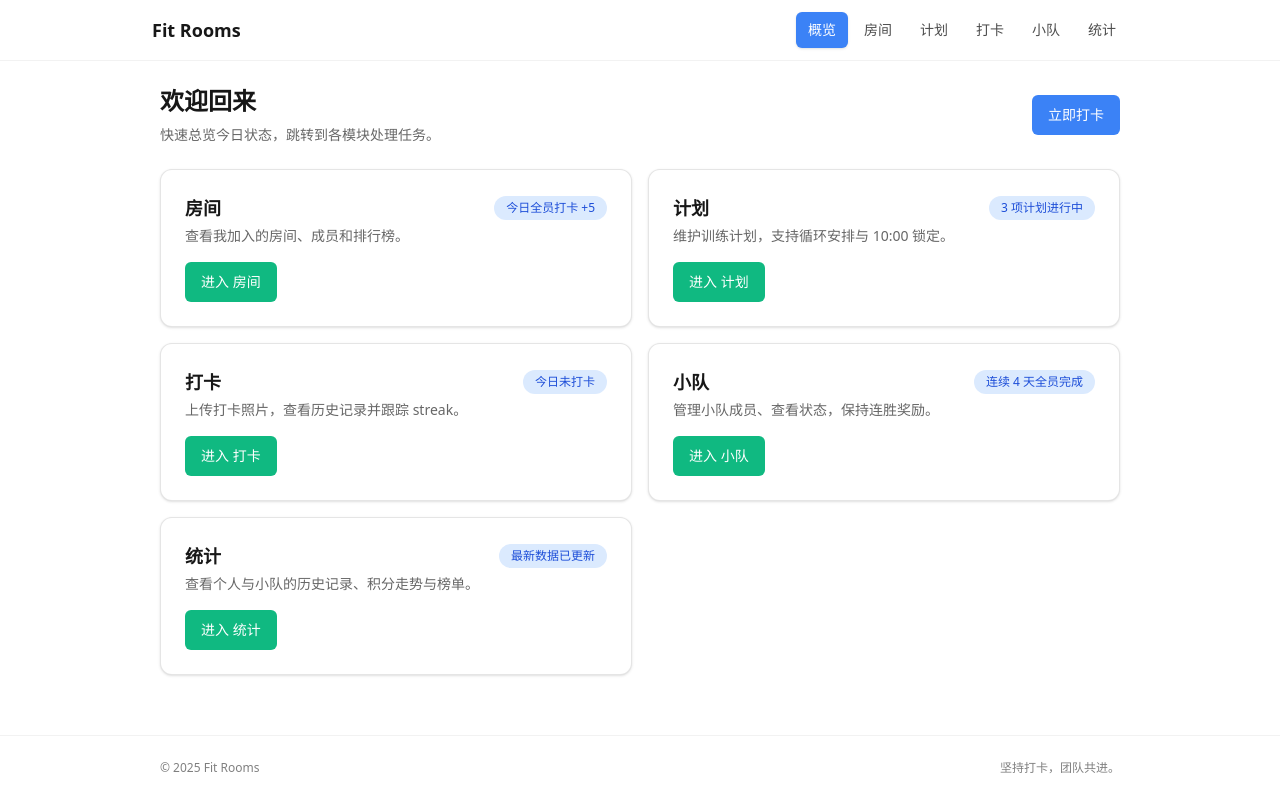
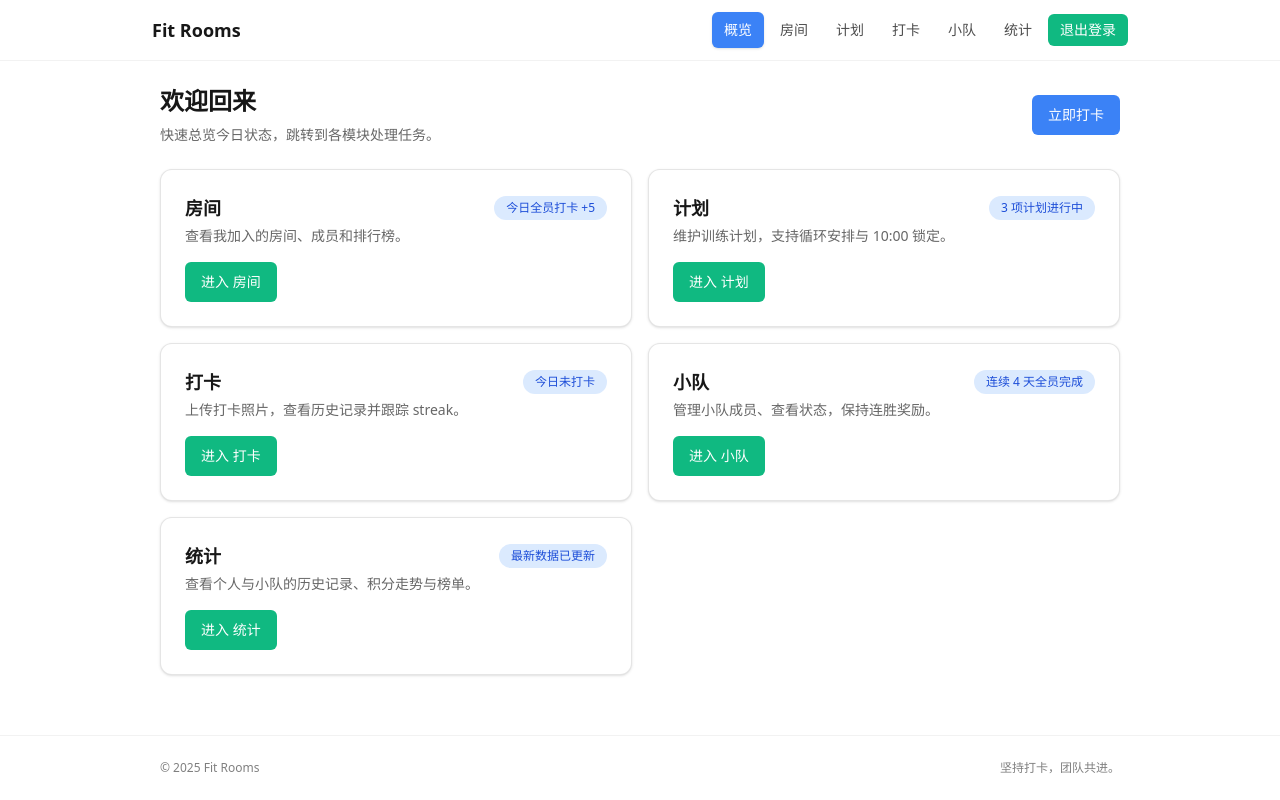
Before and after one commit to wchu616/fit-room, a Next.js app in the folder fit-rooms/: page / in a window 1280 px wide. Built offline with nearby package versions, Linux system fonts and the light colour scheme.

Commit message:
feat: add logout api and navbar action

```diff
--- /dev/null
+++ b/fit-rooms/src/app/api/auth/logout/route.ts
@@ -0,0 +1,15 @@
+import { NextResponse } from "next/server";
+import { clearSessionCookie, getServerSession } from "@/lib/auth";
+
+export async function POST() {
+  try {
+    const session = await getServerSession();
+    if (session) {
+      await clearSessionCookie();
+    }
+    return NextResponse.json({ success: true }, { status: 200 });
+  } catch (error) {
+    console.error("logout failed", error);
+    return NextResponse.json({ success: false }, { status: 500 });
+  }
+}
--- a/fit-rooms/src/components/NavBar.tsx
+++ b/fit-rooms/src/components/NavBar.tsx
@@ -4,7 +4,7 @@ import Link from "next/link";
 import { usePathname } from "next/navigation";
 import { Button } from "@/components/ui/Button";
 import { cn } from "@/lib/utils";
-import { useState } from "react";
+import { useCallback, useState } from "react";
 
 const links = [
   { href: "/", label: "概览" },
@@ -18,6 +18,23 @@ const links = [
 export function NavBar() {
   const pathname = usePathname();
   const [mobileOpen, setMobileOpen] = useState(false);
+  const [logoutPending, setLogoutPending] = useState(false);
+
+  const handleLogout = useCallback(async () => {
+    if (logoutPending) return;
+    setLogoutPending(true);
+    try {
+      const response = await fetch("/api/auth/logout", { method: "POST" });
+      if (!response.ok) {
+        throw new Error("退出登录失败");
+      }
+    } catch (error) {
+      console.error("logout failed", error);
+    } finally {
+      setLogoutPending(false);
+      window.location.href = "/login";
+    }
+  }, [logoutPending]);
 
   return (
     <header className="border-b border-black/5 bg-white/80 backdrop-blur">
@@ -44,6 +61,14 @@ export function NavBar() {
               </Link>
             );
           })}
+          <Button
+            variant="secondary"
+            size="sm"
+            onClick={handleLogout}
+            disabled={logoutPending}
+          >
+            {logoutPending ? "正在退出..." : "退出登录"}
+          </Button>
         </div>
 
         <Button
@@ -60,7 +85,7 @@ export function NavBar() {
 
       {mobileOpen ? (
         <div id="mobile-menu" className="border-t border-black/5 md:hidden">
-          <div className="space-y-1 px-6 py-2">
+          <div className="space-y-2 px-6 py-3">
             {links.map((link) => {
               const isActive = pathname === link.href;
               return (
@@ -77,6 +102,18 @@ export function NavBar() {
                 </Link>
               );
             })}
+            <Button
+              variant="secondary"
+              size="sm"
+              fullWidth
+              onClick={() => {
+                setMobileOpen(false);
+                handleLogout();
+              }}
+              disabled={logoutPending}
+            >
+              {logoutPending ? "正在退出..." : "退出登录"}
+            </Button>
           </div>
         </div>
       ) : null}
```
Also changed, not shown: 1 other file (tests, documents, lock files or other folders).
